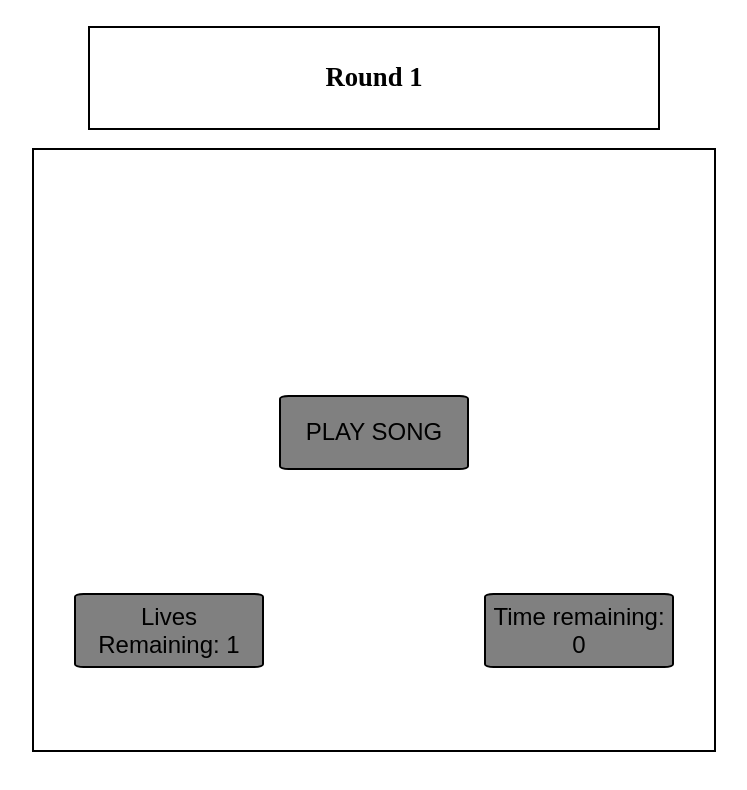
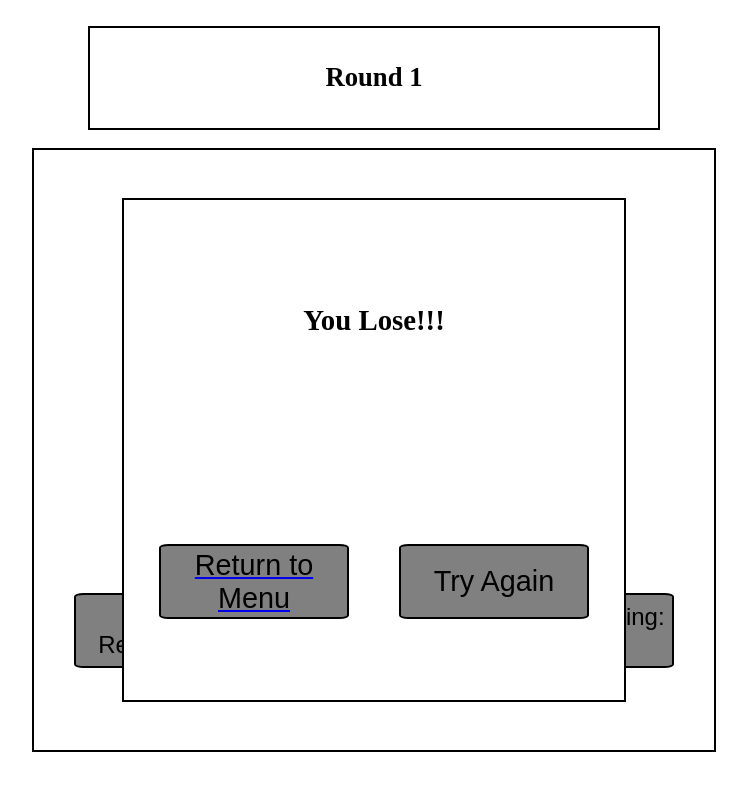
Before and after one commit to GregLFleming/spotify-game, a React app: page /game in a window 1280 px wide. Shown: the top 790 px of the page, without its empty margins (266-1013 px from the left). Built offline with nearby package versions, Linux system fonts and the light colour scheme.

Commit message:
interated the logic for win/lose popup

```diff
--- a/src/recoil/atoms.js
+++ b/src/recoil/atoms.js
@@ -51,7 +51,7 @@ export const qtySongsAtom = atom({
 
 export const timeLimitAtom = atom({
     key: 'timeLimit',
-    default: 3
+    default: 30
 });
 
 
@@ -82,7 +82,13 @@ export const artistChoicesAtom = atom({
     default: []
 });
 
-export const gameStatusAtom = atom({
-    key: 'gameStatus',
-    default: ''
+
+export const popupAtom = atom({
+    key: 'popup',
+    default: "You Lose!"
 });
+
+export const gameOverAtom = atom({
+    key: 'gameOver',
+    default: false
+});
--- a/src/services/helpers.js
+++ b/src/services/helpers.js
@@ -33,11 +33,5 @@ export const selectNArtists = (qtyArtistsChosen, artists, songToGuess) => {
     }
     i+= 1;
   }
-
-  console.log("N ARTISTS IS USING THESE VALUES")
-  console.log(qtyArtistsChosen)
-  console.log(artists)
-  console.log(songToGuess)
-  console.log(nChoices)
   return nChoices
 }
--- a/src/views/Game.js
+++ b/src/views/Game.js
@@ -6,14 +6,15 @@ import Card from '../components/Card.jsx'
 import Container from '../components/Container.jsx'
 import Header from '../components/Header.jsx'
 import styled from "styled-components"
-import  {displayNumArtists, playSong, selectNArtists, getRandomSong}  from '../services/helpers';
+import { displayNumArtists, playSong, selectNArtists, getRandomSong } from '../services/helpers';
 import { useRecoilState } from 'recoil' //needed to manage state with recoil
-import { qtySongsAtom, gameStatusAtom, artistChoicesAtom, songsToChooseFromAtom, qtyArtistsChosenAtom, songToGuessAtom, livesRemainingAtom, roundNumberAtom, secondsRemainingAtom, artistsToChooseFromAtom, timeLimitAtom, timeRemainingAtom } from '../recoil/atoms'
+import { gameOverAtom, popupAtom, qtySongsAtom, gameStatusAtom, artistChoicesAtom, songsToChooseFromAtom, qtyArtistsChosenAtom, songToGuessAtom, livesRemainingAtom, roundNumberAtom, secondsRemainingAtom, artistsToChooseFromAtom, timeLimitAtom, timeRemainingAtom } from '../recoil/atoms'
 import fetchFromSpotify from '../services/api.js'
 import { loadArtists, parseArtists } from '../services/SpotifyQuery.js'
 import { async } from 'regenerator-runtime'
 import { initial } from 'lodash'
 import ResultPopup from '../components/ResultPopup.jsx'
+import { NavLink } from 'react-router-dom'
 
 //----------------Styling----------------\\
 const GridContainer = styled.div`{}
@@ -38,7 +39,6 @@ width: 40vw;
 height: 60vh;
 // background: black;
 `
-
 const randomizer = (arr, count) => arr.sort(() => Math.random() - 0.5).slice(0, count);
 
 
@@ -53,29 +53,29 @@ const Game = () => {
   const [chosenArtists, setChosenArtists] = useRecoilState(artistsToChooseFromAtom)
   const [songsToChooseFrom, setSongsToChooseFrom] = useRecoilState(songsToChooseFromAtom)
   const [artistChoices, setArtistChoices] = useRecoilState(artistChoicesAtom)
-  const [gameStatus, setGameStatus] = useRecoilState(gameStatusAtom)
-  const [qtySongs, setQtySongs] = useRecoilState(qtySongsAtom )
-  const [popup, setPopup] = useState(false);
-  const [gameOver, setGameOver] = useState(false);
+  const [qtySongs, setQtySongs] = useRecoilState(qtySongsAtom)
 
-  useEffect(() => {
-    if(timeRemaining <= 0){
-      setGameOver(!gameOver)
-    }
-    if(livesRemaining < 1){
-      setGameOver(!gameOver)
-    }
-  },[setGameOver])
+  const [popup, setPopup] = useRecoilState(popupAtom)
+  const [gameOver, setGameOver] = useRecoilState(gameOverAtom);
 
-  useEffect(() => {
-    if(gameOver){
-      setPopup(!popup)
-    }
-  },[setPopup]);
+  // useEffect(() => {
+  //   if (timeRemaining <= 0) {
+  //     setGameOver(!gameOver)
+  //   }
+  //   if (livesRemaining < 1) {
+  //     setGameOver(!gameOver)
+  //   }
+  // }, [setGameOver])
+
+  // useEffect(() => {
+  //   if (gameOver) {
+  //     setPopup(!popup)
+  //   }
+  // }, [setPopup]);
 
   useEffect(() => {
     const artists = JSON.parse(localStorage.getItem('artists'))
-    if(artists){
+    if (artists) {
       setArtists(artists.items.name)
     }
   })
@@ -125,10 +125,10 @@ const Game = () => {
       timeOut.setSeconds(timeOut.getSeconds() + timeLimit);
       setTimeRemaining(timeLimit);
 
-      if (Ref.current){
+      if (Ref.current) {
         clearInterval(Ref.current);
       }
-      const id = setInterval(() => {this.start(timeOut)}, 1000)
+      const id = setInterval(() => { this.start(timeOut) }, 1000)
       Ref.current = id;
     }
   }
@@ -147,29 +147,43 @@ const Game = () => {
     setArtistChoices(selectNArtists(qtyArtistsChosen, chosenArtists, songToGuessIntermediate))
   }
 
-  // //monitor game state
-  // useEffect(() => {
-  //   if(livesRemaining < 1 || timeRemaining < 1){
-  //     setGameStatus("You Lose!!!")
-  //   }
-  //   else if(roundNumber > qtySongs){
-  //     setGameStatus("You Win!!!")
-  //   }
-  //   else{
-  //     setGameStatus("")
-  //   }
+  // const [popup, setPopup] = useRecoilState(popupAtom)
+  // const [gameOver, setGameOver] = useRecoilState(gameOverAtom);
 
-  // }, [timeRemaining, livesRemaining]);
+  //monitor game state
+  useEffect(() => {
+    if (livesRemaining < 1 || timeRemaining < 1) {
+      console.log("Lose condition reached")
+      setPopup("You Lose!!!")
+      setGameOver(true)
+    }
+    else if (roundNumber > qtySongs) {
+      setPopup("You Win!!!")
+      setGameOver(true)
+    }
+
+  }, [timeRemaining, livesRemaining, roundNumber]);
 
   //check user answer
   const handleUserGuess = (userGuess) => {
-    if(userGuess === songToGuess.artist){
+    if (userGuess === songToGuess.artist) {
       console.log("Correct guess!!!")
       startNewRound();
     }
-    else{
+    else {
       setLivesRemaining(parseInt(livesRemaining) - 1)
     }
+  }
+
+  const resetGame = () => {
+    const songToGuessIntermediate = getRandomSong(songsToChooseFrom)
+    setRoundNumber(1);
+    setLivesRemaining(1);
+    setSongToGuess(songToGuessIntermediate)
+    setArtistChoices(selectNArtists(qtyArtistsChosen, chosenArtists, songToGuessIntermediate));
+    setTimeRemaining(timeLimit);
+    setGameOver(false);
+    setPopup('');
   }
 
   //---------JSX---------\\
@@ -185,32 +199,22 @@ const Game = () => {
                   <Button onClick={event => handleUserGuess(event.target.innerHTML)} style={{ margin: '10px' }} id={index}>{artist}</Button>
                 </GridItem>))}
           </GridContainer>
-          <Button onClick = {handlePlaySong}>PLAY SONG</Button>
+          <Button onClick={handlePlaySong}>PLAY SONG</Button>
           <span style={{ display: 'flex', flexDirection: 'row' }}>
             <Button style={{ marginRight: '220px', cursor: 'default' }}>Lives Remaining: {livesRemaining}</Button>
-            <Button style={{cursor: 'default'}}>Time remaining: {timeRemaining}</Button>
+            <Button style={{ cursor: 'default' }}>Time remaining: {timeRemaining}</Button>
           </span>
+          {gameOver?
+            <ResultPopup>
+              <h2>{popup}</h2> <br />
+              <span style={{ display: "flex" }}>
+                <NavLink to = "/"><Button style={{ marginRight: '50px' }}>Return to Menu</Button></NavLink>
+                <Button onClick = {resetGame}>Try Again</Button>
+              </span>
+            </ResultPopup>
+          : null}
 
-          {/* <ResultPopup>
-            <h2>You Win / Lose!!!</h2> <br/>
-            <span style={{display: "flex"}}>
-              <Button style={{marginRight: '50px'}}>Return to Menu</Button>
-              <Button>Try Again</Button>
-            </span>
-          </ResultPopup> */}
 
-          {/* {
-            !gameOver ? <ResultPopup>You Lose</ResultPopup> : <ResultPopup>
-            </ResultPopup>
-          } */}
-        {/* {
-          !popup &&
-          <ResultPopup></ResultPopup>
-        }
-        {
-          popup &&
-          <ResultPopup>YOU LOSE!</ResultPopup>
-        } */}
         </Card>
       </Container>
     </div>
--- a/src/views/Home.js
+++ b/src/views/Home.js
@@ -10,7 +10,7 @@ import { useRecoilState } from 'recoil' //needed to manage state with recoil
 import { loadArtists, loadGenres, loadSongs, parseArtists, parseSongs } from '../services/SpotifyQuery.js'
 import { request } from '../services/api'
 
-import { songToGuessAtom, artistChoicesAtom, artistsToChooseFromAtom, songsToChooseFromAtom, timeLimitAtom, timeRemainingAtom, qtySongsAtom, qtyArtistsChosenAtom, genreSelectedAtom, genresToChooseFromAtom, tokenAuthorizationLoadingAtom, configLoadingAtom, tokenAtom, livesRemainingAtom } from '../recoil/atoms' //individual value you need access to
+import { roundNumberAtom, popupAtom, gameOverAtom, songToGuessAtom, artistChoicesAtom, artistsToChooseFromAtom, songsToChooseFromAtom, timeLimitAtom, timeRemainingAtom, qtySongsAtom, qtyArtistsChosenAtom, genreSelectedAtom, genresToChooseFromAtom, tokenAuthorizationLoadingAtom, configLoadingAtom, tokenAtom, livesRemainingAtom } from '../recoil/atoms' //individual value you need access to
 import { NavLink } from 'react-router-dom'
 
 const AUTH_ENDPOINT =
@@ -38,6 +38,10 @@ const Home = () => {
   const [artists, setArtists] = useRecoilState(artistsToChooseFromAtom)
   const [artistChoices, setArtistChoices] = useRecoilState(artistChoicesAtom)
   const [songToGuess, setSongToGuess] = useRecoilState(songToGuessAtom)
+  const [roundNumber, setRoundNumber] = useRecoilState(roundNumberAtom)
+
+  const [popup, setPopup] = useRecoilState(popupAtom)
+  const [gameOver, setGameOver] = useRecoilState(gameOverAtom);
 
 
 
@@ -81,12 +85,14 @@ const Home = () => {
 
   //Initialize the state for a new game
   const prepareNewGame = () => {
-
     const songToGuessIntermediate = getRandomSong(songs)
+    setRoundNumber(1);
     setLivesRemaining(1);
     setSongToGuess(songToGuessIntermediate)
     setArtistChoices(selectNArtists(qtyArtistsChosen, artists, songToGuessIntermediate));
     setTimeRemaining(timeLimit);
+    setGameOver(false);
+    setPopup('');
   }
 
   if (authLoading || configLoading) {
@@ -100,10 +106,9 @@ const Home = () => {
         <Header>Welcome To Whos-Who</Header>
         <Card>
           <Select
-            value={selectedGenre}
             onChange={event => setSelectedGenre(event.target.value)}
           >
-            <option value='' disabled>Select Your Genre</option>
+            <option>Select Your Genre</option>
 
             {genres.map(genre => (
               <option key={genre} value={genre}>
@@ -116,7 +121,7 @@ const Home = () => {
             value={qtyArtistsChosen}
             onChange={event => setQtyArtistsChosen(event.target.value)}
           >
-            <option value='2' disabled>Artist Choices</option>
+            <option>Artist Choices</option>
             <option>2</option>
             <option>3</option>
             <option>4</option>
@@ -125,8 +130,8 @@ const Home = () => {
           value={qtySongs}
           onChange={event => setQtySongs(event.target.value)}
           >
-            <option value='1' disabled> Number of Songs </option>
-            <option>1</option>
+            <option> Number of Songs </option>
+            <option isDisabled = 'true'>1</option>
             <option>2</option>
             <option>3</option>
           </Select>
```
Lines whose indentation alone changed are shown as unchanged.
